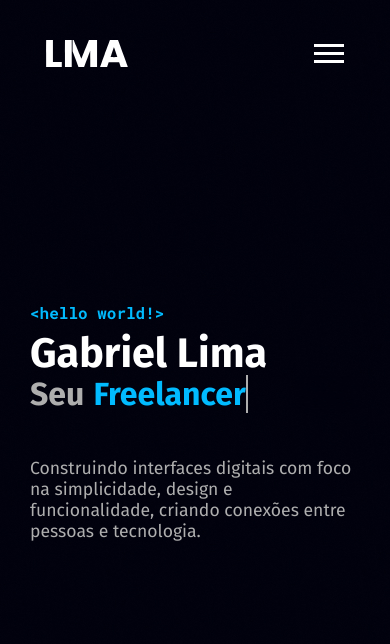
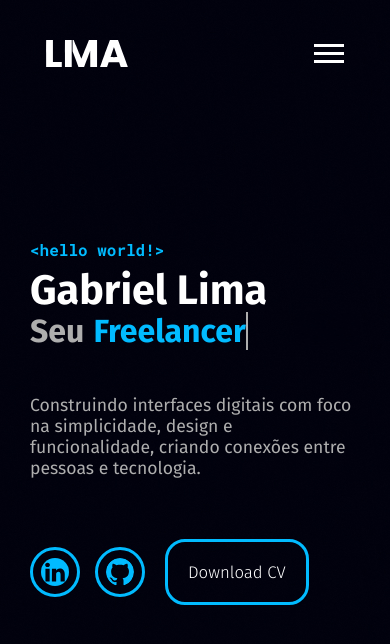
Before and after one commit to gabrielrodrigueslb/portifolio, a plain HTML site: page index.html in a window 390 px wide. Drawn offline with Linux system fonts and the light colour scheme; files that its build step writes are made by us from their sources; files whose address does not match are found by name.

Commit message:
Home finalizada

```diff
--- a/css/header.css
+++ b/css/header.css
@@ -84,7 +84,7 @@ header{
         top:0;
         left: 0;
         width: 100vw;
-        height: 50vh;
+        height: 55vh;
         background: #00010C;
         clip-path: circle(100px at 90% -25%);
         transition: 0.3s ease-in-out;
--- a/css/main.css
+++ b/css/main.css
@@ -4,8 +4,9 @@
 }
 
 .hero{
-    padding-top: 150px;
-    height: calc(100vh - 150px);
+
+    height: 100vh;
+    align-items: center;
     display: flex;
 }
 
@@ -54,7 +55,65 @@
     border-left: 2px solid #AEAEAE;
     animation: animate 4s steps(12) infinite;
 }
+.main h2 span{
+    color: #01BBFF;
+}
 
+.main-text{
+    font-size: 1.25rem;
+    color: #AEAEAE;
+    max-width: 600px;
+    margin-bottom: 60px;
+}
+
+.logo{
+    border: 3px solid #01BBFF;
+    border-radius: 50%;
+    padding: 8px;
+    transition: 0.3s;
+}
+.logo:hover{
+    fill: #FFF;
+}
+
+.logo:hover{
+    border: 3px solid #FFF;
+    transition: 0.3s;
+}
+
+.redes-btn{
+    display: flex;
+    gap: 15px;
+    align-items: center;
+}
+
+.redes-cv{
+    border: 3px solid #01BBFF;
+    padding: 20px 60px;
+    font-weight: 300;
+    font-size: 1.25rem;
+    border-radius: 20px;
+    transition: 0.2s;
+    display: flex;
+    gap: 5px;
+}
+.redes-cv:hover{
+    border: 3px solid #fff;
+    transition: 0.2s;
+}
+
+.redes{
+    display: flex;
+    gap: 40px;
+}
+
+
+
+
+
+
+
+/* kEYFRAME */
 @keyframes animate{
     40%, 60%{
         left: 100%;
@@ -64,16 +123,8 @@
     }
 }
 
-.main h2 span{
-    color: #01BBFF;
-}
 
-.main-text{
-    font-size: 1.25rem;
-    color: #AEAEAE;
-    max-width: 600px;
-}
-
+/* MEDIA */
 @media (max-width:700px) {
     .digitacao .texto.first-text{
         color:#AEAEAE;
@@ -112,6 +163,19 @@
     }
 }
 
+@media (max-width:550px){
+    .redes{
+        gap: 20px;
+    }
+
+    .redes-cv{
+        padding: 20px 20px;
+        font-weight: 300;
+        font-size: 1.05rem;
+    }
+
+}
+
 @media (max-width:400px){
     .main h1{
         font-size: 2.58rem;
@@ -122,6 +186,11 @@
     .digitacao .texto{
         font-size: 2rem;
     }
+
+    .logo{
+        width: 50px;
+        height: auto;
+    }
 }
 
 @media (max-width:350px){
--- a/index.html
+++ b/index.html
@@ -43,6 +43,13 @@
                 <span class="texto sec-text">Programador</span>
                </div>
                 <p class="main-text">Construindo interfaces digitais com foco na simplicidade, design e funcionalidade, criando conexões entre pessoas e tecnologia.</p>
+                <div class="redes">
+                    <ul class="redes-btn">
+                        <li><a href="https://www.linkedin.com/in/gabriel-eduardo-52218a27b/" target="_blank"><img class="logo" src="./img/linkedin.svg" alt="Logo Linkedin"></a></li>
+                        <li><a href="https://github.com/gabrielrodrigueslb" target="_blank"><img class="logo" src="img/github.svg" alt="Logo Github"></a></li>
+                    </ul>
+                    <a class="redes-cv" href="src/Curriculo Gabriel Eduardo.pdf" download="Curriculo Gabriel Eduardo.pdf">Download CV</a>
+                </div>
             </div>
         </div>
     </main>
```
Also changed, not shown: img/github.svg (added), img/linkedin.svg (added), 1 other file.
